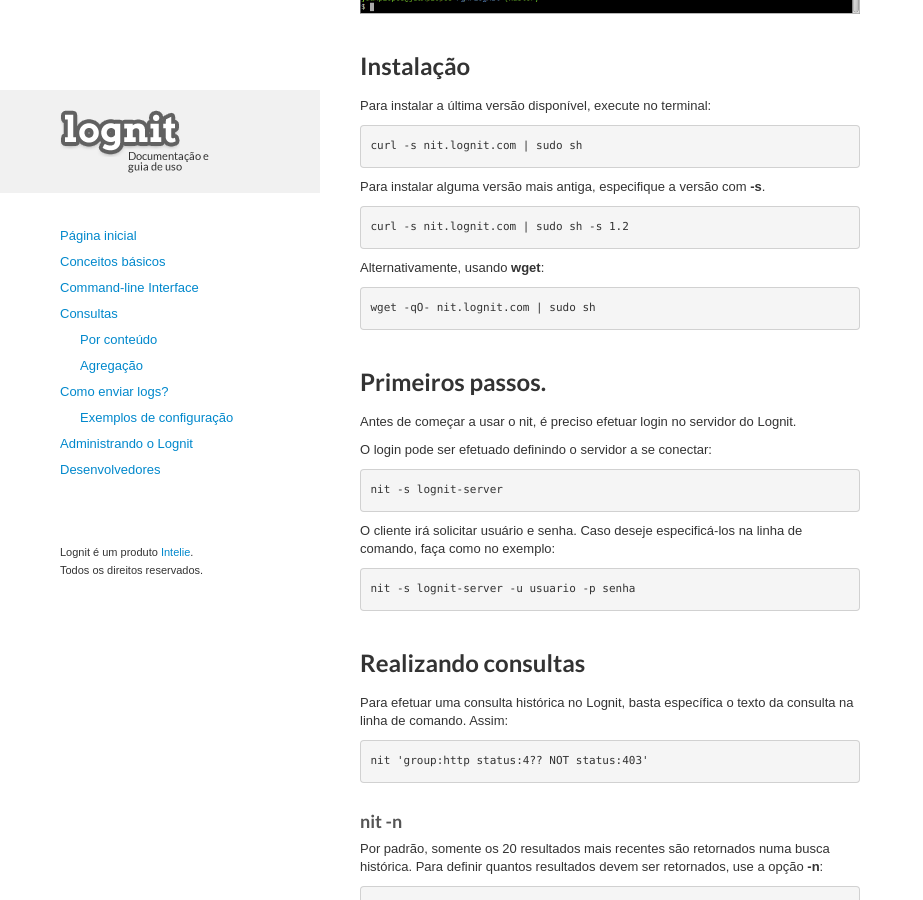
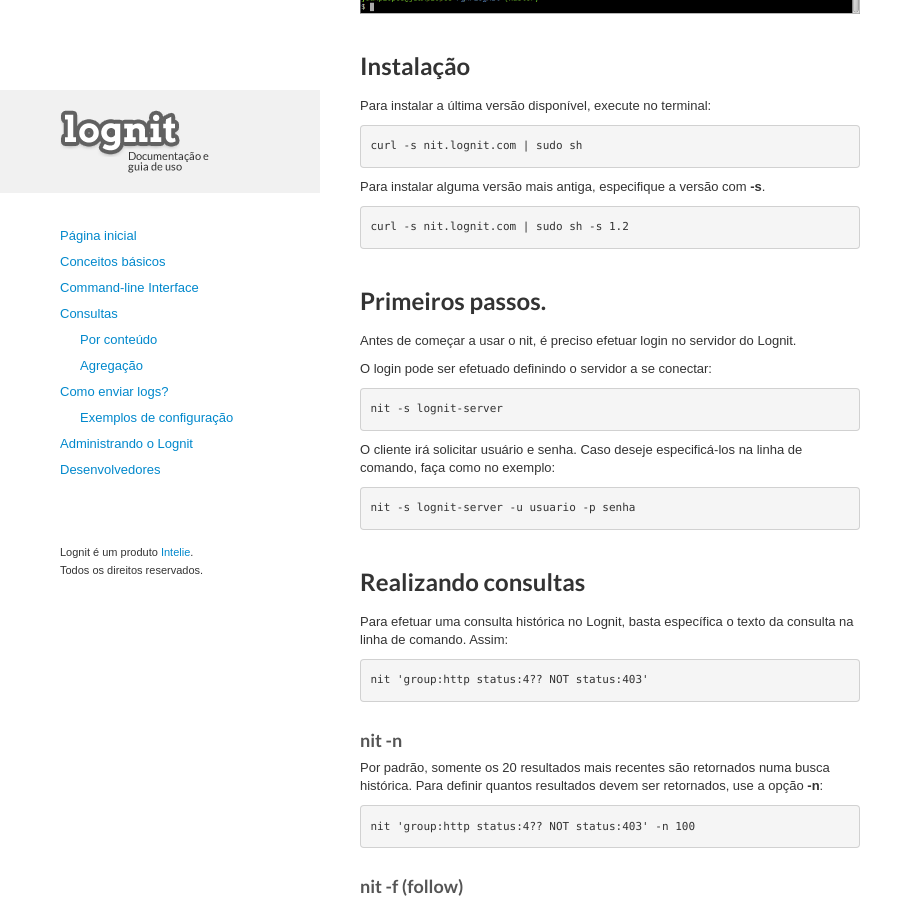
Before and after one commit to isabella232/lognit-docs, a Jekyll site: the page built from nit.md, in a window 1280 px wide and 900 px high, scrolled down 635 px. Shown: the whole window, without its empty margins (0-923 px from the left). Built offline with Jekyll 4.4.1, drawn with Linux system fonts in a browser that asks for light colours.

Commit message:
Revert "wget instructions"
This reverts commit ed7335a2678702c0937a33d87982d434997196db.

```diff
--- a/nit.md
+++ b/nit.md
@@ -19,11 +19,6 @@
 Para instalar alguma versão mais antiga, especifique a versão com **-s**.
 
     curl -s nit.lognit.com | sudo sh -s 1.2
-
-Alternativamente, usando **wget**:
-
-    wget -qO- nit.lognit.com | sudo sh
-
 
 ## Primeiros passos.
 
```
